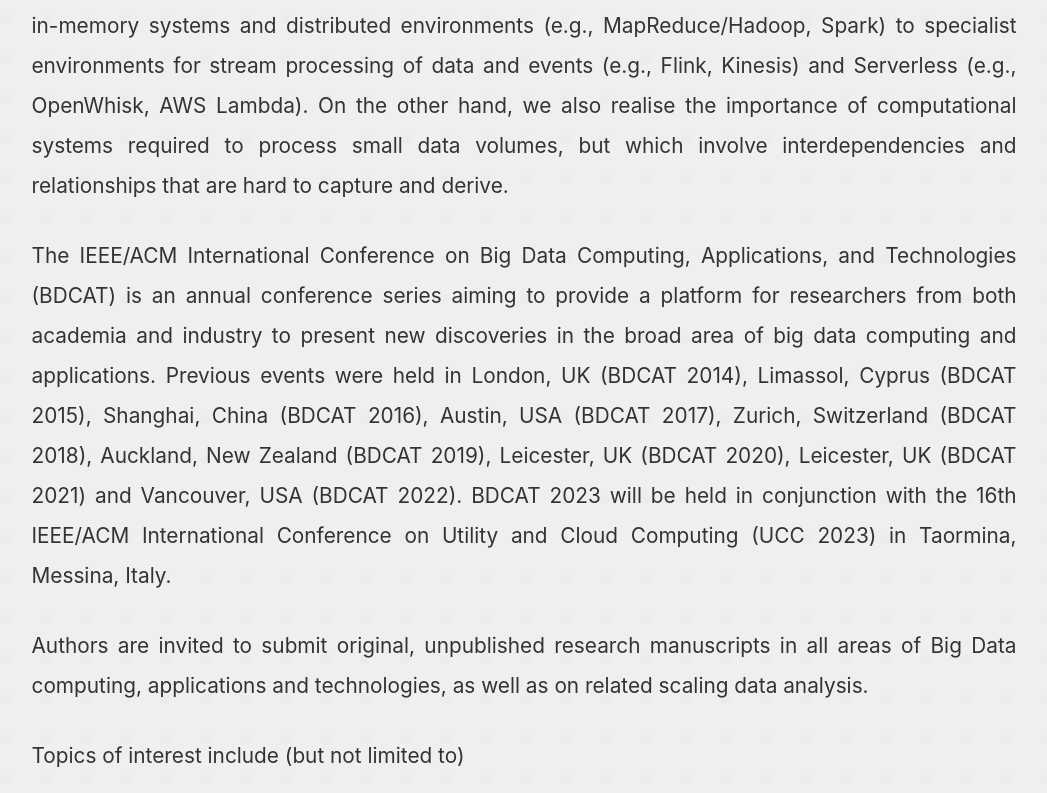
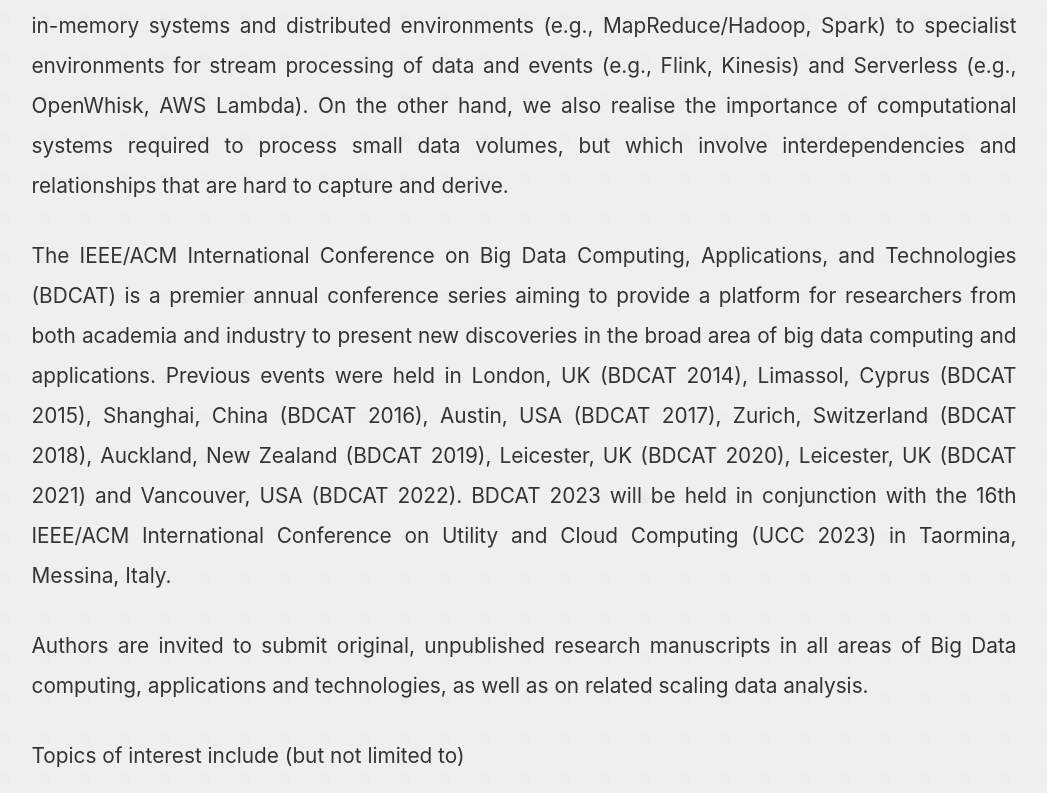
Before and after one commit to UCC-Conference/BDCAT2023, a React (Create React App) app: page /call-for-papers in a window 1280 px wide. Shown: the part 382-1175 px from the top of the page, without its empty margins (116-1163 px from the left). Built offline with nearby package versions, Linux system fonts and the light colour scheme.

Commit message:
update description of the cfp

```diff
--- a/src/pages/CallForPaper.js
+++ b/src/pages/CallForPaper.js
@@ -12,7 +12,7 @@
                     In recent years, there has been significant interest in the use of Machine Learning and AI-based techniques to support large data analysis, with research and implementation of systems specifically focused on supporting different phases of the data processing lifecycle. These have ranged from in-memory systems and distributed environments (e.g., MapReduce/Hadoop, Spark) to specialist environments for stream processing of data and events (e.g., Flink, Kinesis) and Serverless (e.g., OpenWhisk, AWS Lambda). On the other hand, we also realise the importance of computational systems required to process small data volumes, but which involve interdependencies and relationships that are hard to capture and derive.
                 </p>
                 <p>
-                    The IEEE/ACM International Conference on Big Data Computing, Applications, and Technologies (BDCAT) is an annual conference series aiming to provide a platform for researchers from both academia and industry to present new discoveries in the broad area of big data computing and applications. Previous events were held in London, UK (BDCAT 2014), Limassol, Cyprus (BDCAT 2015), Shanghai, China (BDCAT 2016), Austin, USA (BDCAT 2017), Zurich, Switzerland (BDCAT 2018), Auckland, New Zealand (BDCAT 2019), Leicester, UK (BDCAT 2020), Leicester, UK (BDCAT 2021) and Vancouver, USA (BDCAT 2022). BDCAT 2023 will be held in conjunction with the 16th IEEE/ACM International Conference on Utility and Cloud Computing (UCC 2023) in Taormina, Messina, Italy.
+                    The IEEE/ACM International Conference on Big Data Computing, Applications, and Technologies (BDCAT) is a premier annual conference series aiming to provide a platform for researchers from both academia and industry to present new discoveries in the broad area of big data computing and applications. Previous events were held in London, UK (BDCAT 2014), Limassol, Cyprus (BDCAT 2015), Shanghai, China (BDCAT 2016), Austin, USA (BDCAT 2017), Zurich, Switzerland (BDCAT 2018), Auckland, New Zealand (BDCAT 2019), Leicester, UK (BDCAT 2020), Leicester, UK (BDCAT 2021) and Vancouver, USA (BDCAT 2022). BDCAT 2023 will be held in conjunction with the 16th IEEE/ACM International Conference on Utility and Cloud Computing (UCC 2023) in Taormina, Messina, Italy.
                 </p>
                 <p>
                     Authors are invited to submit original, unpublished research manuscripts in all areas of Big Data computing, applications and technologies, as well as on related scaling data analysis.
```
